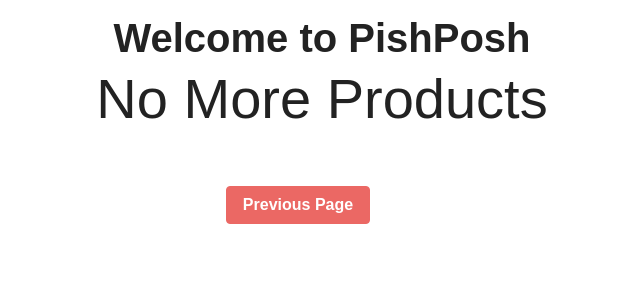
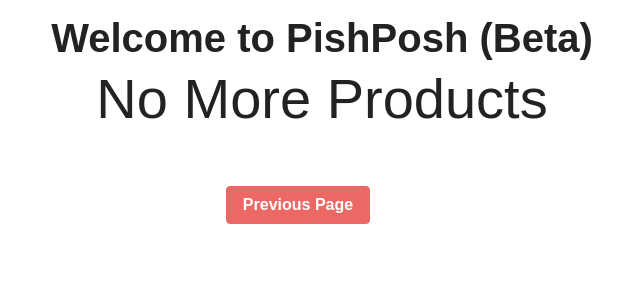
Before and after one commit to taimoorarshad43/PishPosh, a Flask app: page / in a window 1280 px wide. Shown: the part 59-359 px from the top of the page, without its empty margins (318-958 px from the left). Run offline with Flask 3, Linux system fonts and the light colour scheme; some libraries are stand-ins or nearby versions; some web fonts are replaced.

Commit message:
Adding beta tag in index page

```diff
--- a/templates/index.html
+++ b/templates/index.html
@@ -2,7 +2,7 @@
 
 {%block content%}
 
-<h1 class = 'text-center mt-3'>Welcome to PishPosh</h1>
+<h1 class = 'text-center mt-3'>Welcome to PishPosh (Beta)</h1>
 
 <div class = 'container'>
     <div class = 'row text-center'>
```
